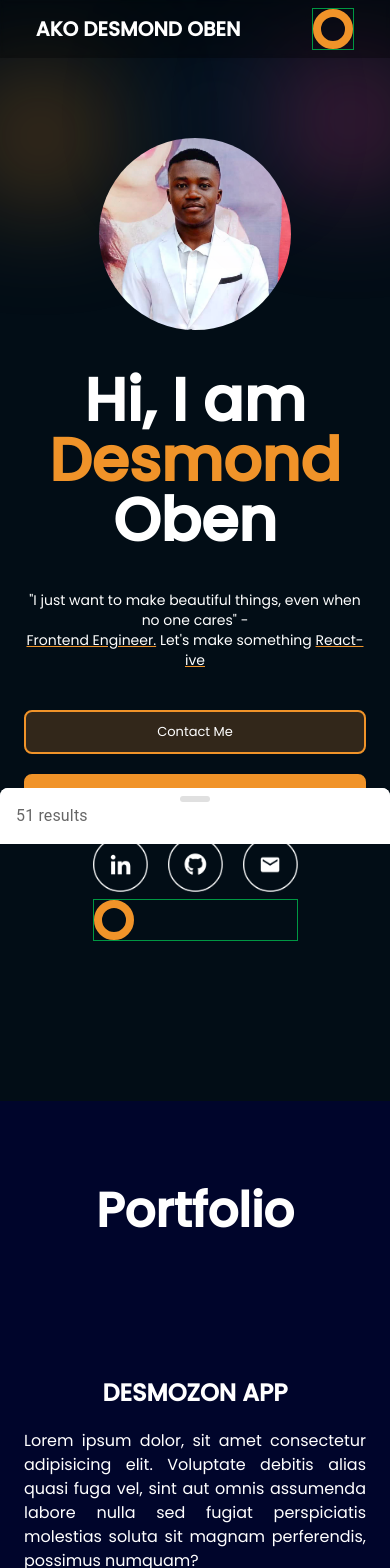
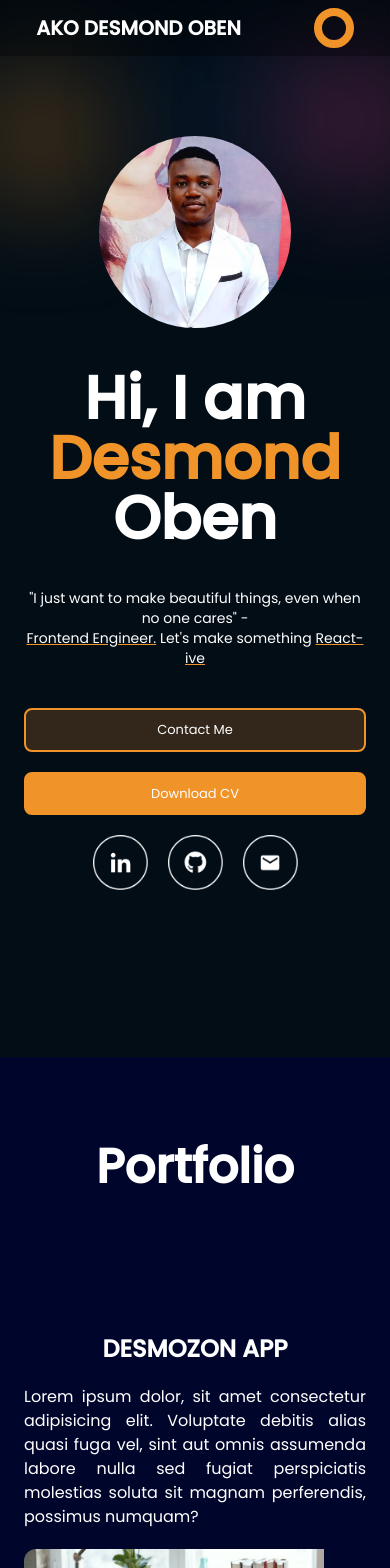
Before and after one commit to obendesmond/Portfolio, a Next.js app: page / in a window 390 px wide. Shown: the top 1568 px of the page. Built offline with nearby package versions, Linux system fonts and the light colour scheme.

Commit message:
include the contact links

```diff
--- a/src/components/ContactLinks.js
+++ b/src/components/ContactLinks.js
@@ -1,70 +1,57 @@
-import Zoom from "@mui/material/Zoom";
 import Image from "next/image";
 
-export default function ContactLinks() {
+export default function ContactLinks({ showOnSm, showOnMd }) {
+  const handleOpenLink = link => {
+    window.open(link);
+  };
   return (
-    <div className="hidden fixed bottom-5 right-5 z-10 md:flex md:flex-row md:space-x-5">
-      <div className="cursor-pointer">
+    <div
+      className={`space-x-5 ${
+        showOnMd
+          ? "hidden md:flex md:flex-row"
+          : showOnSm
+          ? "flex flex-row md:hidden"
+          : " flex flex-row "
+      }`}
+    >
+      <div
+        className="cursor-pointer"
+        onClick={() =>
+          handleOpenLink("https://www.linkedin.com/in/obendesmond/")
+        }
+      >
         <Image
           width={55}
           height={55}
           src="/assets/logos/linkedin.png"
           objectFit="contain"
-          alt="linked in logo"
+          alt="linkedIn logo"
         />
       </div>
-      <div className=" cursor-pointer">
+      <div
+        className="cursor-pointer"
+        onClick={() => handleOpenLink("https://github.com/obendesmond")}
+      >
         <Image
           width={55}
           height={55}
           src="/assets/logos/git2.png"
           objectFit="contain"
-          alt="linked in logo"
+          alt="github logo"
         />
       </div>
-      <div className=" cursor-pointer">
+      <div
+        className="cursor-pointer"
+        onClick={() => handleOpenLink("mailto:obendesmond2@gmail.com")}
+      >
         <Image
           width={55}
           height={55}
           src="/assets/logos/email.png"
           objectFit="contain"
-          alt="linked in logo"
+          alt="email in logo"
         />
       </div>
     </div>
   );
 }
-
-export function ContactLinks2({ showOnMd }) {
-  return (
-    <div className={`flex flex-row space-x-5 ${!showOnMd && "md:hidden"}`}>
-      <div className="cursor-pointer ">
-        <Image
-          width={55}
-          height={55}
-          src="/assets/logos/linkedin.png"
-          objectFit="contain"
-          alt="linked in logo"
-        />
-      </div>
-      <div className=" cursor-pointer">
-        <Image
-          width={55}
-          height={55}
-          src="/assets/logos/git2.png"
-          objectFit="contain"
-          alt="linked in logo"
-        />
-      </div>
-      <div className=" cursor-pointer">
-        <Image
-          width={55}
-          height={55}
-          src="/assets/logos/email.png"
-          objectFit="contain"
-          alt="linked in logo"
-        />
-      </div>
-    </div>
-  );
-}
--- a/src/components/CustomDrawer.js
+++ b/src/components/CustomDrawer.js
@@ -43,7 +43,7 @@ function SwipeableEdgeDrawer(props) {
     window !== undefined ? () => window().document.body : undefined;
 
   return (
-    <div>
+    <div className="flex z-50 md:hidden">
       <Global
         styles={{
           ".MuiDrawer-root > .MuiPaper-root": {
@@ -55,7 +55,7 @@ function SwipeableEdgeDrawer(props) {
 
       <div
         onClick={toggleDrawer(true)}
-        className="cursor-pointer z-100 outline-none border border-myGreen my-auto md:hidden"
+        className="cursor-pointer outline-none border border-myGreen my-auto md:hidden"
       >
         {open ? (
           <div className="block border-8 border-myOrange rounded-xl w-10 h-10 md:hidden"></div>
--- a/src/components/Header.js
+++ b/src/components/Header.js
@@ -3,9 +3,11 @@ import Zoom from "@mui/material/Zoom";
 import CustomDrawer from "./CustomDrawer";
 
 export default function Header() {
+  const [open, setOpen] = useState(false);
+  const handleMenuOpen = () => setOpen(!open);
   return (
     <Zoom in>
-      <div className="flex flex-row py-2 sticky top-0 z-50 bg-clip-padding justify-around items-center bg-[rgba(0,0,0,.3)] bg-opacity-80 backdrop-blur-[2px] mx-auto md:justify-center md:py-5">
+      <div className="flex flex-row py-2 sticky top-0 z-40 bg-clip-padding justify-around items-center bg-[rgba(0,0,0,.3)] bg-opacity-80 backdrop-blur-[2px] mx-auto md:justify-center md:py-5">
         {/* links on md above */}
         <div className="hidden md:flex flex-row space-x-10 my-auto text-white">
           <a href="#home">Home</a>
@@ -21,7 +23,16 @@ export default function Header() {
           AKO DESMOND OBEN
         </div>
 
-        <CustomDrawer />
+        <div
+          onClick={handleMenuOpen}
+          className="cursor-pointer outline-none my-auto md:hidden"
+        >
+          {open ? (
+            <div className="block border-8 border-myOrange rounded-xl w-10 h-10 md:hidden"></div>
+          ) : (
+            <div className="block border-8 border-myOrange rounded-full w-10 h-10 md:hidden"></div>
+          )}
+        </div>
       </div>
     </Zoom>
   );
--- a/src/components/sections/ContactSection.js
+++ b/src/components/sections/ContactSection.js
@@ -1,5 +1,5 @@
 import Image from "next/image";
-import { ContactLinks2 } from "../ContactLinks";
+import ContactLinks from "../ContactLinks";
 
 export default function ContactSection() {
   return (
@@ -25,7 +25,7 @@ export default function ContactSection() {
               <p className="text-gray-400">+237 653491687</p>
             </div>
             <div className="p-5 ">
-              <ContactLinks2 showOnMd />
+              <ContactLinks />
             </div>
           </div>
           <div className="space-y-10 max-w-xl flex-col p-5 justify-between">
--- a/src/components/sections/HeroSection.js
+++ b/src/components/sections/HeroSection.js
@@ -1,13 +1,12 @@
 import Image from "next/image";
 import Button from "../Button";
-import { ContactLinks2 } from "../ContactLinks";
-import CustomDrawer from "../CustomDrawer";
+import ContactLinks from "../ContactLinks";
 
 export default function HeroSection() {
   return (
-    <div>
+    <div className="flex flex-row justify-center px-6 mt-20 md:mt-40 md:px-16 md:justify-between">
       {/* first part */}
-      <div className="flex flex-col space-y-10 px-6 mt-20 md:mt-40 md:px-16">
+      <div className="flex flex-col space-y-10 ">
         <div
           className={`flex bg-[url('/assets/desmond.png')] bg-cover bg-no-repeat w-48 h-48 rounded-full self-center md:hidden`}
         ></div>
@@ -38,9 +37,17 @@ export default function HeroSection() {
           />
           {/* contact links */}
           <div className="self-center">
-            <ContactLinks2 />
-            <CustomDrawer />
+            <ContactLinks showOnSm />
           </div>
+        </div>
+      </div>
+
+      <div className="flex flex-col justify-end space-y-10">
+        <div
+          className={`hidden bg-[url('/assets/desmond.png')] px-16 bg-cover bg-no-repeat w-48 h-48 rounded-full self-center md:flex`}
+        ></div>
+        <div className="self-center">
+          <ContactLinks showOnMd />
         </div>
       </div>
 
--- a/src/pages/index.js
+++ b/src/pages/index.js
@@ -30,7 +30,6 @@ export default function Home({ projectsData, certificates }) {
       </Head>
 
       <Header />
-      <ContactLinks />
       <HeroSection />
       <PortfolioSection projectsData={projectsData} />
       <AboutSection />
```
